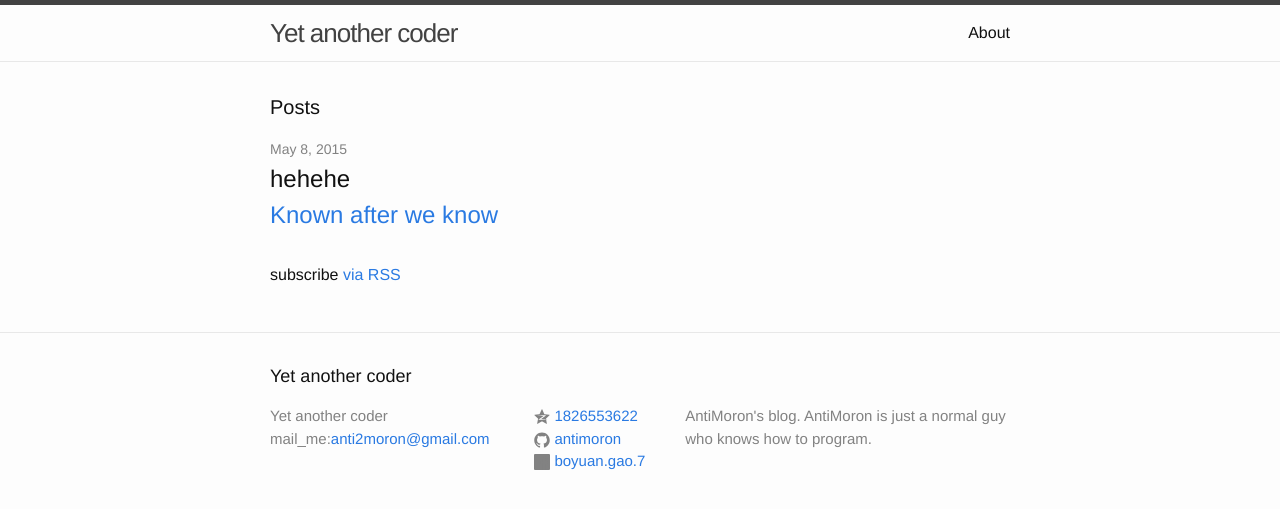
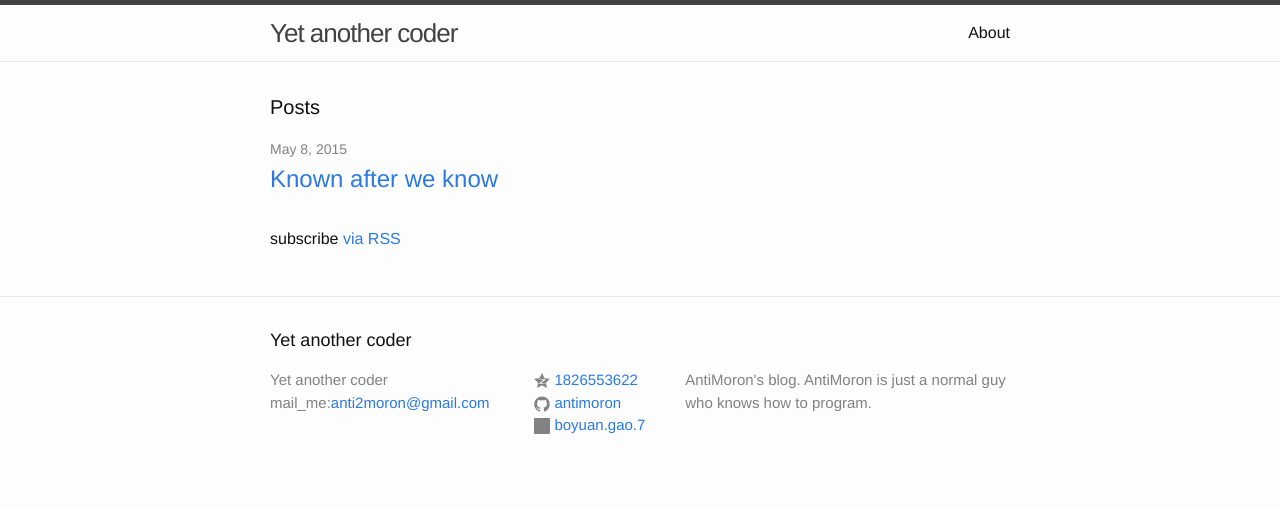
Before and after one commit to QAQMiao/antimoron.github.io, a Jekyll site: the page built from index.html, in a window 1280 px wide. Shown: the top 509 px of the page. Built offline with Jekyll 4.4.1, drawn with Linux system fonts in a browser that asks for light colours.

Commit message:
Update post titles

```diff
--- a/index.html
+++ b/index.html
@@ -11,7 +11,7 @@ layout: default
       <li>
         <span class="post-meta">{{ post.date | date: "%b %-d, %Y" }}</span>
 
-        <h2>hehehe
+        <h2>
           <a class="post-link" href="{{ post.url | prepend: site.baseurl }}">{{ post.title }}</a>
         </h2>
       </li>
```
Also changed, not shown: _posts/2015-05-07-Known-after-we-know.markdown (renamed from _posts/2015-05-07-Known after we know.markdown), _posts/2015-05-17-About-The-6th.markdown (renamed from _posts/2015-05-17-About The 6th.markdown).
